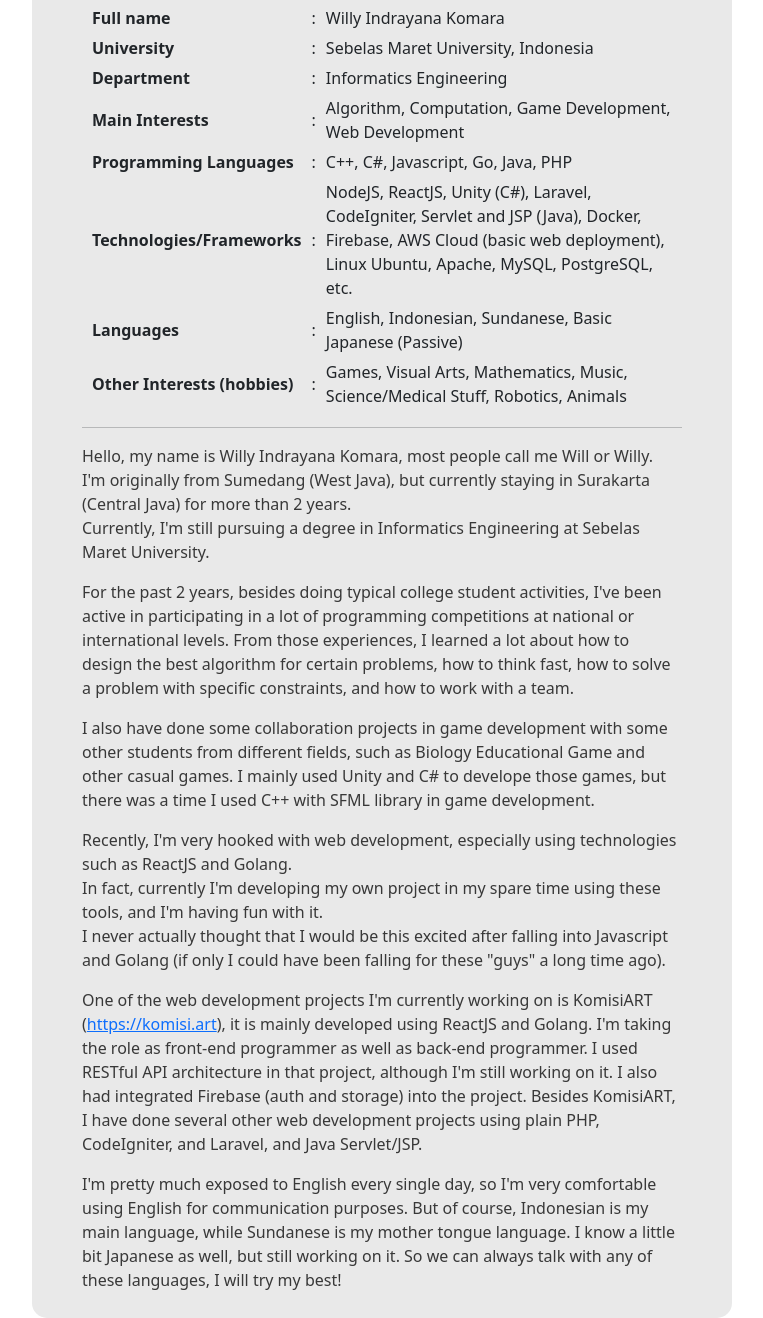
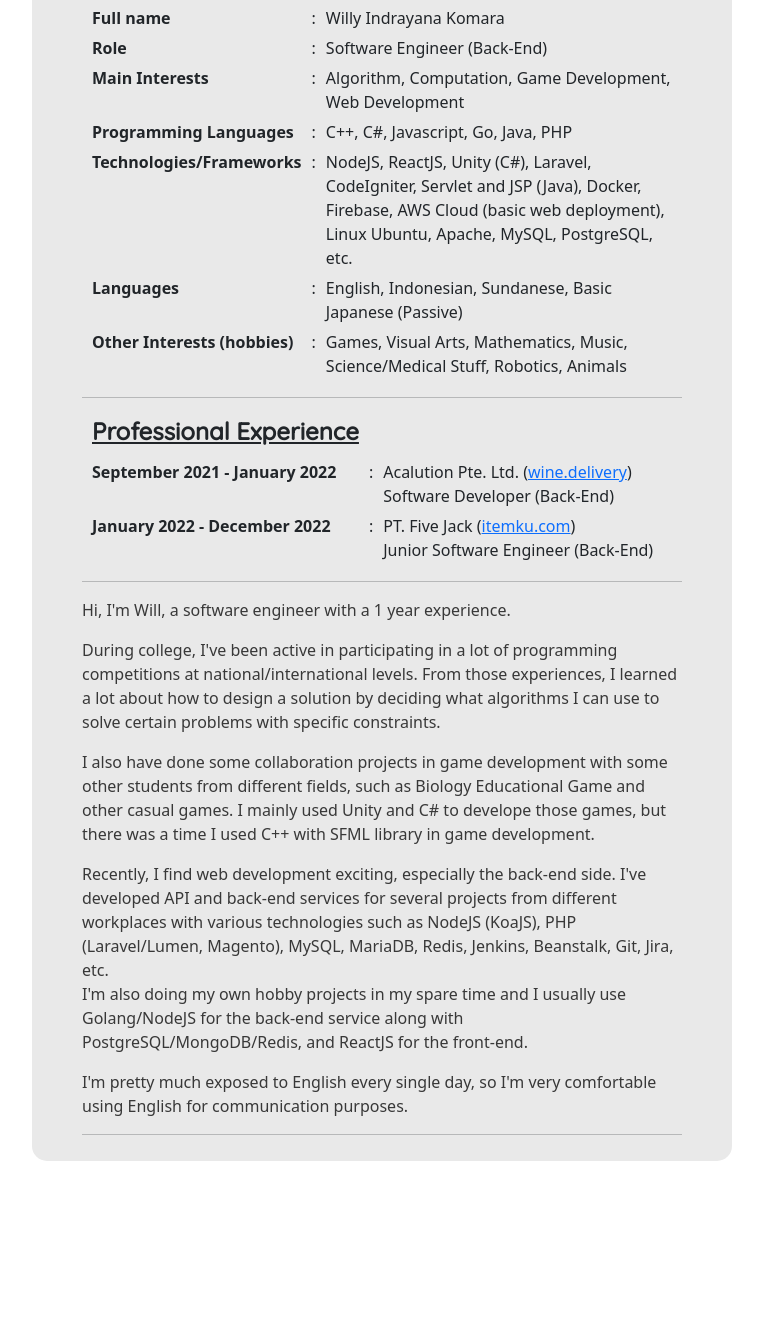
Before and after one commit to codingwill/codingwill.github.io, a plain HTML site: page about.html in a window 1280 px wide. Shown: the part 248-1566 px from the top of the page, without its empty margins (258-1021 px from the left). After the commit the page ends 1424 px from the top, so only its background shows below. Drawn offline with nearby package versions, Linux system fonts and the light colour scheme.

Commit message:
update: about

```diff
--- a/about.html
+++ b/about.html
@@ -38,14 +38,9 @@
                         <td>Willy Indrayana Komara</td>
                     </tr>
                     <tr>
-                        <td><strong>University</strong></td>
+                        <td><strong>Role</strong></td>
                         <td>:</td>
-                        <td>Sebelas Maret University, Indonesia</td>
-                    </tr>
-                    <tr>
-                        <td><strong>Department</strong></td>
-                        <td>:</td>
-                        <td>Informatics Engineering</td>
+                        <td>Software Engineer (Back-End)</td>
                     </tr>
                     <tr>
                         <td><strong>Main Interests</strong></td>
@@ -76,15 +71,36 @@
                     </tr>
                 </table>
                 <hr>
-                <p class="about-text">Hello, my name is Willy Indrayana Komara, most people call me Will or Willy.
-                    <br>I'm originally from Sumedang (West Java), but currently staying in Surakarta (Central Java) for more than 2 years.
-                    <br>Currently, I'm still pursuing a degree in Informatics Engineering at Sebelas Maret University.
+
+                <table class="no-center">
+                    <tr>
+                        <td><h4><strong><u>Professional Experience</u></strong></h4></td>
+                    </tr>
+                    <tr>
+                        <td><strong>September 2021 - January 2022</strong></td>
+                        <td>:</td>
+                        <td>
+                            Acalution Pte. Ltd. (<a href="http://wine.delivery" target="_blank">wine.delivery</a>)
+                            <br>Software Developer (Back-End)
+                        </td>
+                    </tr>
+                    <tr>
+                        <td><strong>January 2022 - December 2022</strong></td>
+                        <td>:</td>
+                        <td>
+                            PT. Five Jack (<a href="http://itemku.com" target="_blank">itemku.com</a>)
+                            <br>Junior Software Engineer (Back-End)
+                        </td>
+                    </tr>
+                </table>
+                <hr>
+                <p class="about-text">
+                    Hi, I'm Will, a software engineer with a 1 year experience.
                 </p>
 
                 <p class="about-text">
-                    For the past 2 years, besides doing typical college student activities, I've been active in participating in a lot of programming competitions at national or international levels.
-                    From those experiences, I learned a lot about how to design the best algorithm for certain problems, how to think fast, how to solve a problem with specific constraints, and how to work with a team.
-                    <br>
+                    During college, I've been active in participating in a lot of programming competitions at national/international levels.
+                    From those experiences, I learned a lot about how to design a solution by deciding what algorithms I can use to solve certain problems with specific constraints.
                 </p>
 
                 <p class="about-text">
@@ -93,24 +109,15 @@
                 </p>
 
                 <p class="about-text">
-                    Recently, I'm very hooked with web development, especially using technologies such as ReactJS and Golang.
-                    <br>In fact, currently I'm developing my own project in my spare time using these tools, and I'm having fun with it.
-                    <br>I never actually thought that I would be this excited after falling into Javascript and Golang (if only I could have been falling for these "guys" a long time ago).
+                    Recently, I find web development exciting, especially the back-end side.
+                    I've developed API and back-end services for several projects from different workplaces with various technologies such as NodeJS (KoaJS), PHP (Laravel/Lumen, Magento), MySQL, MariaDB, Redis, Jenkins, Beanstalk, Git, Jira, etc.
+                    <br>I'm also doing my own hobby projects in my spare time and I usually use Golang/NodeJS for the back-end service along with PostgreSQL/MongoDB/Redis, and ReactJS for the front-end.
+                </p>
+                <p class="about-text">
+                    I'm pretty much exposed to English every single day, so I'm very comfortable using English for communication purposes.
                 </p>
 
-                <p class="about-text">
-                    One of the web development projects I'm currently working on is KomisiART (<a href="https://komisi.art">https://komisi.art</a>), it is mainly developed using ReactJS and Golang.
-                    I'm taking the role as front-end programmer as well as back-end programmer.  I used RESTful API architecture in that project, although I'm still working on it.  I also had integrated Firebase (auth and storage) into the project.
-                    Besides KomisiART, I have done several  other web development projects using plain PHP, CodeIgniter, and Laravel, and Java Servlet/JSP.
-                </p>
-
-                <p class="about-text">
-                    I'm pretty much exposed to English every single day, so I'm very comfortable using English for communication purposes.
-                    But of course, Indonesian is my main language, while Sundanese is my mother tongue language.
-                    I know a little bit Japanese as well, but still working on it.
-                    So we can always talk with any of these languages, I will try my best!
-                </p>
-
+                <hr>
             </div>
         </div>
     </body>
--- a/wkwkwill.css
+++ b/wkwkwill.css
@@ -20,7 +20,11 @@ p {
 
 table, th, td {
     padding: 3px 0px 3px 10px;
-  }
+}
+
+table td, table td * {
+    vertical-align: top;
+}
 
 iframe, img {
     display: block;
```
